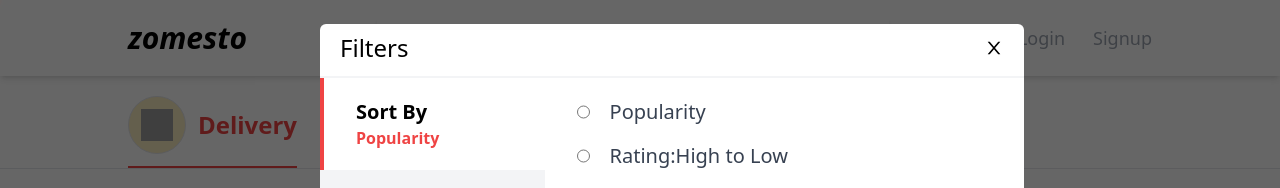
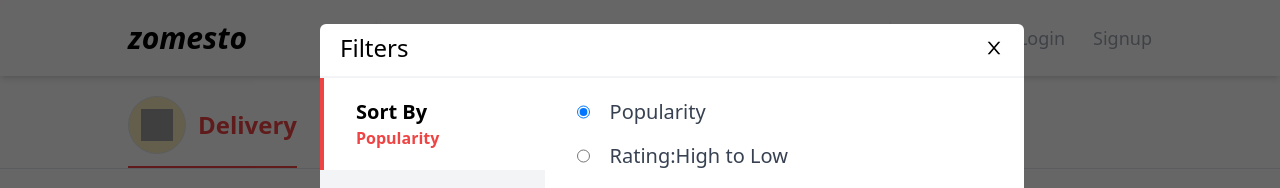
Before and after one commit to rpranay14/zomesto, a React (Create React App) app in the folder frontend/: page /delivery in a window 1280 px wide. Both pictures are taken after a click on the element "Filters". Shown: the top 188 px of the page. Built offline with nearby package versions, Linux system fonts and the light colour scheme; no server answers; grey boxes are pictures that could not be loaded.

Commit message:
feature: added sortbyfilter

```diff
--- a/frontend/src/Components/RestaurantCard.js
+++ b/frontend/src/Components/RestaurantCard.js
@@ -14,7 +14,7 @@ const RestaurantCard = ({ image, restroname, rating, costforone, cuisine }) => {
     <div className="w-[80%] sm:w-[45%] md:w-[45%] lg:w-[30%] p-3 mt-5 border shadow-xl lg:shadow-none lg:border-white rounded-xl  hover:border-gray-300 hover:shadow-xl cursor-pointer">
       <div
         ref={imgContainerRef}
-        className="w-[100%] h-[14rem] sm:h-[14rem] md:h-[14rem] lg:h-[12rem] rounded-xl bg-gradient-to-r from-gray-200 to-gray-100 animate-pulse duration-1000 linear infinite alternate"
+        className="w-[100%] h-[14rem] sm:h-[14rem] md:h-[14rem] lg:h-[12rem] rounded-xl bg-gradient-to-r from-gray-300 to-gray-200 animate-pulse duration-1000 linear infinite alternate"
       >
         <img
           ref={imgRef}
--- a/frontend/src/Page/ZomestoMainPage/Modals/FilterModal.js
+++ b/frontend/src/Page/ZomestoMainPage/Modals/FilterModal.js
@@ -5,11 +5,14 @@ import CuisineComponent from "./FilterModalComponent.js/CuisineComponent";
 import RatingComponent from "./FilterModalComponent.js/RatingComponent";
 import CostPerPersonComponent from "./FilterModalComponent.js/CostPerPersonComponent";
 import SortByComponent from "./FilterModalComponent.js/SortByComponent";
+import { useSelector } from "react-redux";
 
+const FilterModal = ({ close }) => {
+  const filterValue = useSelector((state) => state.filter);
   const menus = [
     {
       title: "Sort By",
-    subtitle: "Popularity",
+      subtitle: filterValue.sortBy,
     },
     {
       title: "Cuisines",
@@ -24,8 +27,6 @@ const menus = [
       subtitle: "",
     },
   ];
-
-const FilterModal = ({ close }) => {
   const [openMenu, setOpenMenu] = useState(0);
   return createPortal(
     <div className="fixed top-0 bottom-0 right-0 left-0 bg-black bg-opacity-60">
--- a/frontend/src/Page/ZomestoMainPage/Modals/FilterModalComponent.js/CuisineComponent.js
+++ b/frontend/src/Page/ZomestoMainPage/Modals/FilterModalComponent.js/CuisineComponent.js
@@ -6,7 +6,6 @@ const getCuisines = async () => {
   const response = await axiosapi.get("/cuisine");
   return response.data;
 };
-
 const CuisineComponent = () => {
   const { isLoading, isError, data } = useQuery(["get-cuisines"], getCuisines);
   return (
--- a/frontend/src/Page/ZomestoMainPage/Modals/FilterModalComponent.js/SortByComponent.js
+++ b/frontend/src/Page/ZomestoMainPage/Modals/FilterModalComponent.js/SortByComponent.js
@@ -1,27 +1,66 @@
-import React from "react";
+import React, { useState } from "react";
+import { useDispatch, useSelector } from "react-redux";
+import { addFilter } from "../../../../redux/ActionCreators";
 
 const SortByComponent = () => {
+  const value = useSelector((state) => state.filter.sortBy);
+  console.log(value, "value");
+  const dispatch = useDispatch();
+  const [sortBy, setSortBy] = useState("");
+  const handleChange = (e) => {
+    dispatch(addFilter({ sortBy: e }));
+  };
   return (
     <div className="text-gray-700  ml-8 text-xl mt-5 flex flex-col gap-4">
       <div className="flex gap-5">
-        <input type="radio" name="sortby" value="Popular" />
+        <input
+          onChange={(e) => handleChange(e.target.value)}
+          type="radio"
+          name="sortby"
+          value="Popularity"
+          checked={value === "Popularity"}
+        />
         <label>Popularity</label>
       </div>
 
       <div className="flex gap-5">
-        <input type="radio" name="sortby" value="Popular" />
+        <input
+          onChange={(e) => handleChange(e.target.value)}
+          type="radio"
+          name="sortby"
+          value="Rating:High To Low"
+          checked={value === "Rating:High To Low"}
+        />
         <p>Rating:High to Low</p>
       </div>
       <div className="flex gap-5">
-        <input type="radio" name="sortby" value="Popular" />
+        <input
+          onChange={(e) => handleChange(e.target.value)}
+          type="radio"
+          name="sortby"
+          value="Delivery Time"
+          checked={value === "Delivery Time"}
+        />
         <p>Delivery Time</p>
       </div>
       <div className="flex gap-5">
-        <input type="radio" name="sortby" value="Popular" />
+        <input
+          onChange={(e) => handleChange(e.target.value)}
+          type="radio"
+          name="sortby"
+          value="Cost:High to Low"
+          checked={value === "Cost:High to Low"}
+        />
         <p>Cost:High to Low</p>
       </div>
       <div className="flex gap-5">
-        <input type="radio" name="sortby" value="Popular" />
+        <input
+          onChange={(e) => handleChange(e.target.value)}
+          type="radio"
+          name="sortby"
+          value="Cost:Low to High"
+          checked={value === "Cost:Low to High"}
+        />
         <p>Cost:Low to High</p>
       </div>
     </div>
--- a/frontend/src/redux/ActionCreators.js
+++ b/frontend/src/redux/ActionCreators.js
@@ -4,3 +4,8 @@ export const setLoadingProgress = (progress) => ({
   type: ActionTypes.CHANGE_LOADINGBAR,
   payload: progress,
 });
+
+export const addFilter = (filter) => ({
+  type: ActionTypes.ADD_FILTER,
+  payload: filter,
+});
--- a/frontend/src/redux/ActionTypes.js
+++ b/frontend/src/redux/ActionTypes.js
@@ -1 +1,2 @@
 export const CHANGE_LOADINGBAR = "CHANGE_LOADINGBAR";
+export const ADD_FILTER = "ADD_FILTER";
--- a/frontend/src/redux/configureStore.js
+++ b/frontend/src/redux/configureStore.js
@@ -2,10 +2,12 @@ import { createStore, applyMiddleware, combineReducers } from "redux";
 import thunk from "redux-thunk";
 import logger from "redux-logger";
 import { LOADINGBAR } from "./loadingbar";
+import { FILTER } from "./filter";
 export const configureStore = () => {
   const store = createStore(
     combineReducers({
       loadingBar: LOADINGBAR,
+      filter: FILTER,
     }),
     applyMiddleware(thunk, logger)
   );
--- /dev/null
+++ b/frontend/src/redux/filter.js
@@ -0,0 +1,21 @@
+import * as ActionTypes from "./ActionTypes";
+const filter = {
+  sortBy: "Popularity",
+  cuisine: null,
+  rating: null,
+  costperperson: null,
+};
+
+export const FILTER = (state = filter, action) => {
+  switch (action.type) {
+    case ActionTypes.ADD_FILTER:
+      if (action.payload.sortBy) {
+        const newFilter = { ...state, sortBy: action.payload.sortBy };
+        console.log(newFilter, "newFilter");
+
+        return newFilter;
+      }
+    default:
+      return state;
+  }
+};
```
Lines whose indentation alone changed are shown as unchanged.
